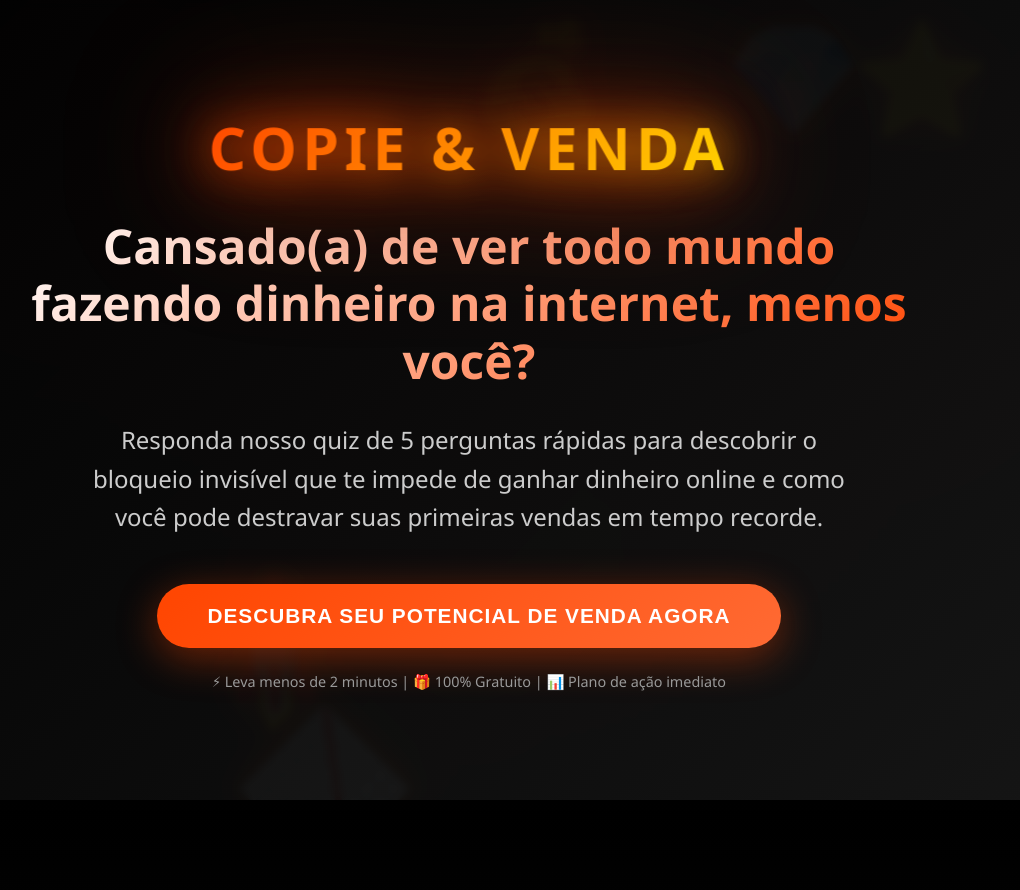
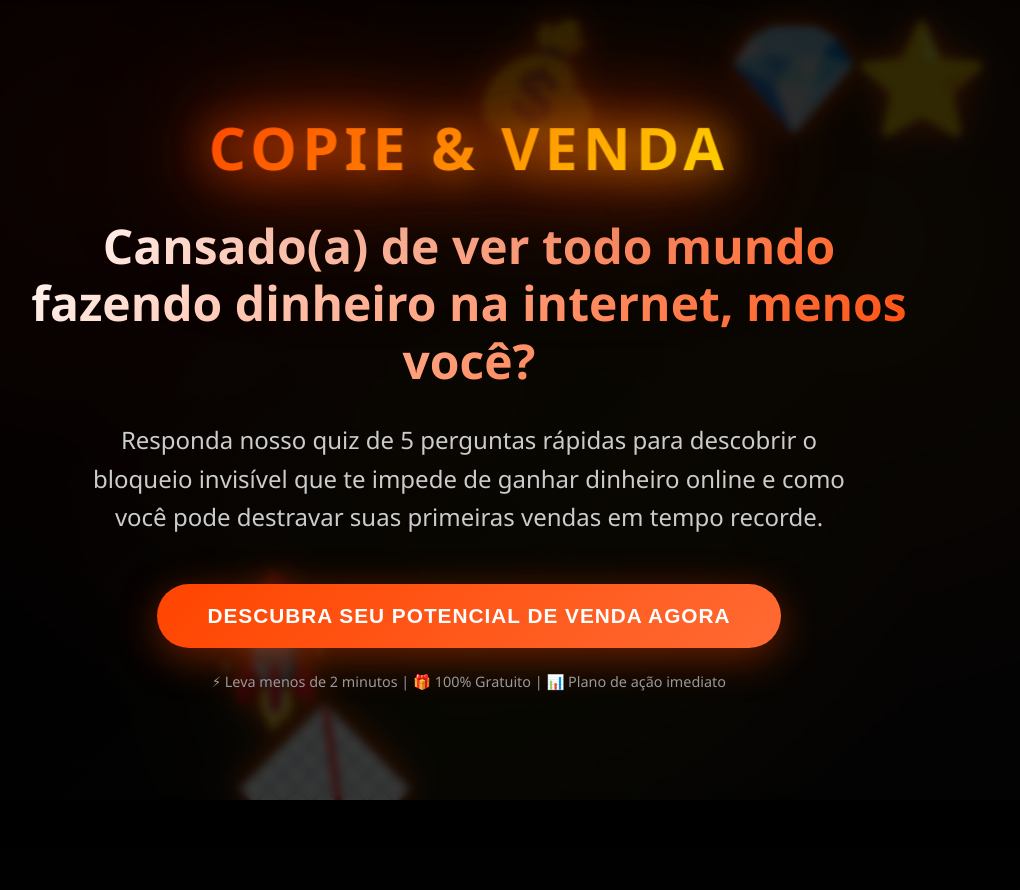
Before and after one commit to lucasgarofolo/lp_test, a plain HTML site: page index.html in a window 1280 px wide. Shown: the top 890 px of the page, without its empty margins (171-1191 px from the left). Drawn offline with Linux system fonts and the light colour scheme.

Commit message:
mudança no contraste

```diff
--- a/css/style.css
+++ b/css/style.css
@@ -43,7 +43,7 @@ body::before {
     justify-content: center;
     position: relative;
     overflow: hidden;
-    background: linear-gradient(135deg, rgba(0, 0, 0, 0.92) 0%, rgba(26, 26, 26, 0.82) 100%);
+    background: linear-gradient(135deg, rgba(0, 0, 0, 0.22) 0%, rgba(26, 26, 26, 0.12) 100%);
     backdrop-filter: blur(4px);
     z-index: 1;
 }
```
